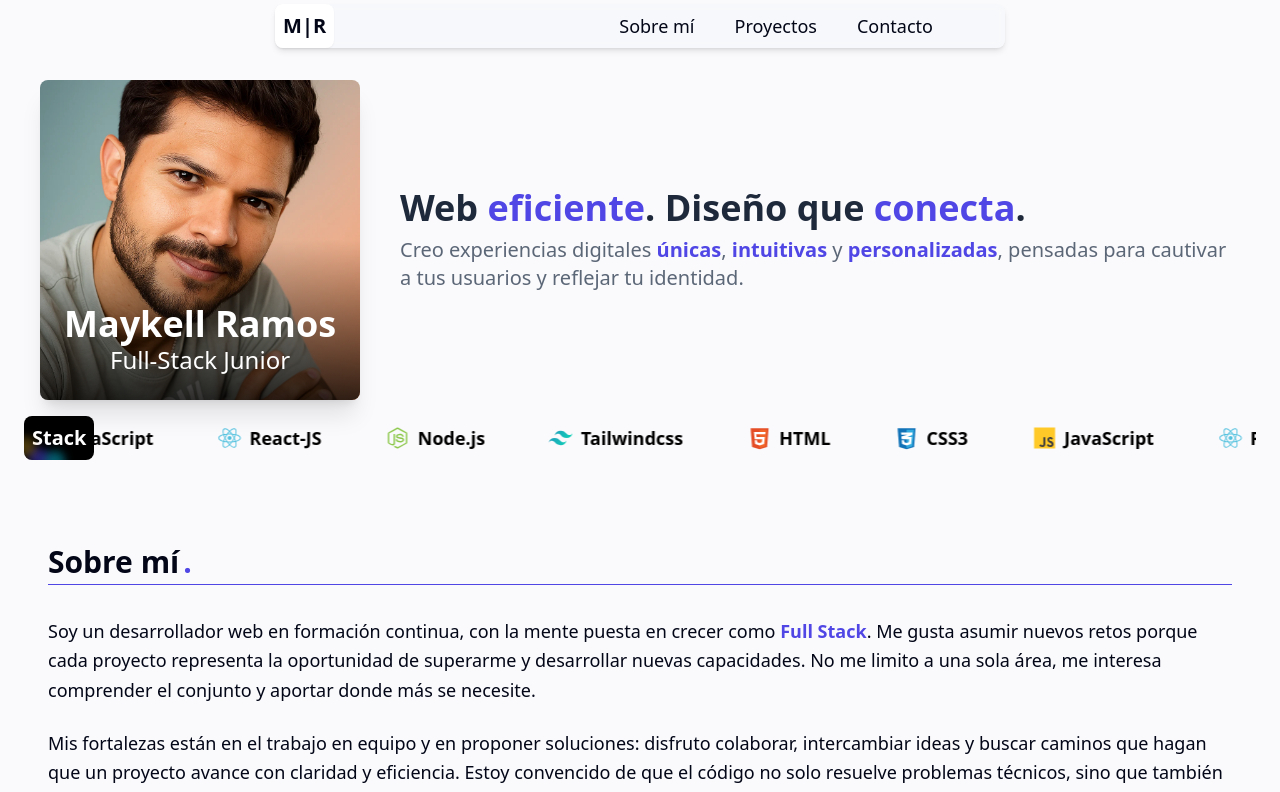
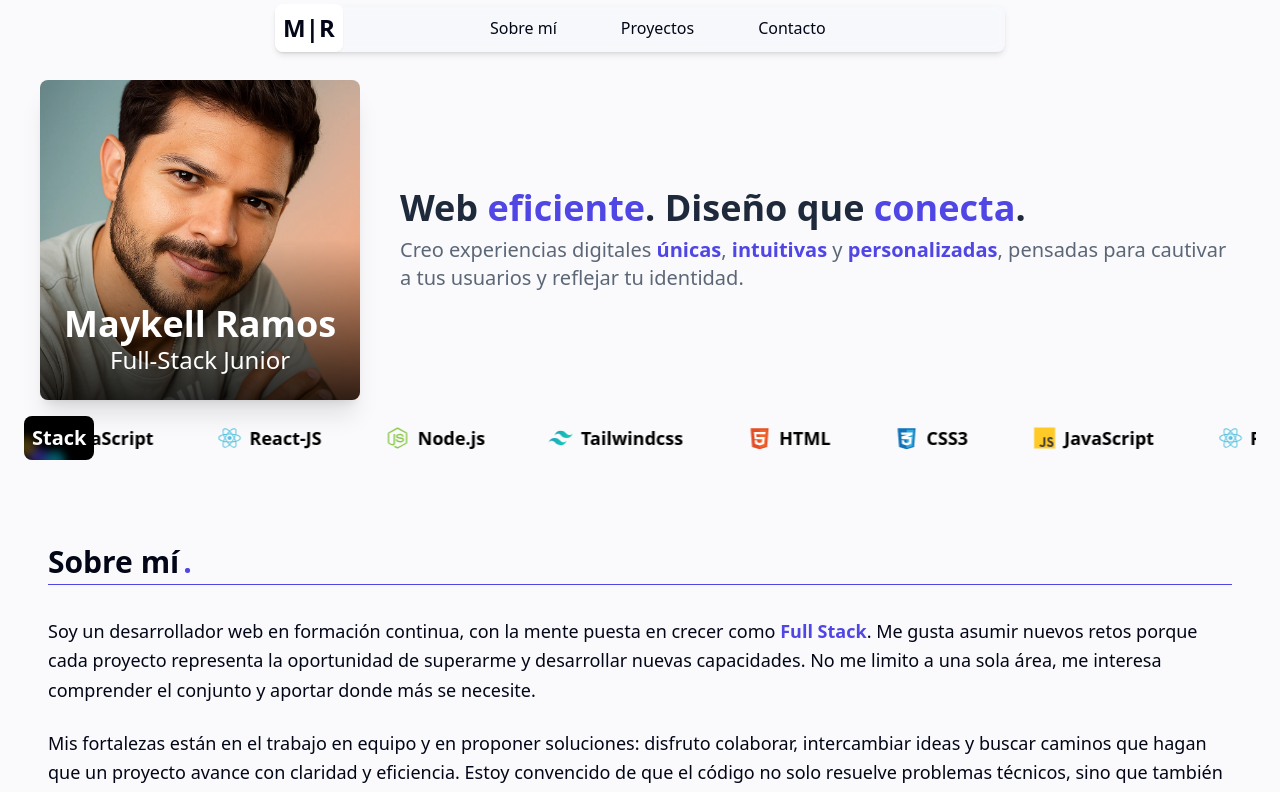
Before and after one commit to MaykelldaCostaRamos/Portafolio, a React (Vite) app: page / in a window 1280 px wide. Shown: the top 792 px of the page. Built offline with nearby package versions, Linux system fonts and the light colour scheme.

Commit message:
Adjusted layout for tablet

```diff
--- a/src/components/Header.jsx
+++ b/src/components/Header.jsx
@@ -8,16 +8,16 @@ export default function Header() {
 
         <a
           href="#hero"
-          className="text-xl bg-white shadow-sm font-extrabold rounded-lg p-2 flex-shrink-0"
+          className="text-xl md:text-2xl bg-white shadow-sm font-extrabold rounded-lg p-2 flex-shrink-0"
         >
           M<strong>|</strong>R
         </a>
 
 
         <nav
-          className="flex gap-4 text-base md:gap-14 lg:text-lg lg:gap-10 ml-auto overflow-hidden
-                     px-6 sm:px-4 md:px-10"
-        >
+          className="flex flex-1 justify-center ml-auto gap-4 text-base overflow-hidden
+                    sm:gap-8 sm:space-x-4
+                    md:gap-10 md:space-x-6">
           <a href="#about" className="whitespace-nowrap hover:text-slate-900 transition">
             Sobre mí
           </a>
```
